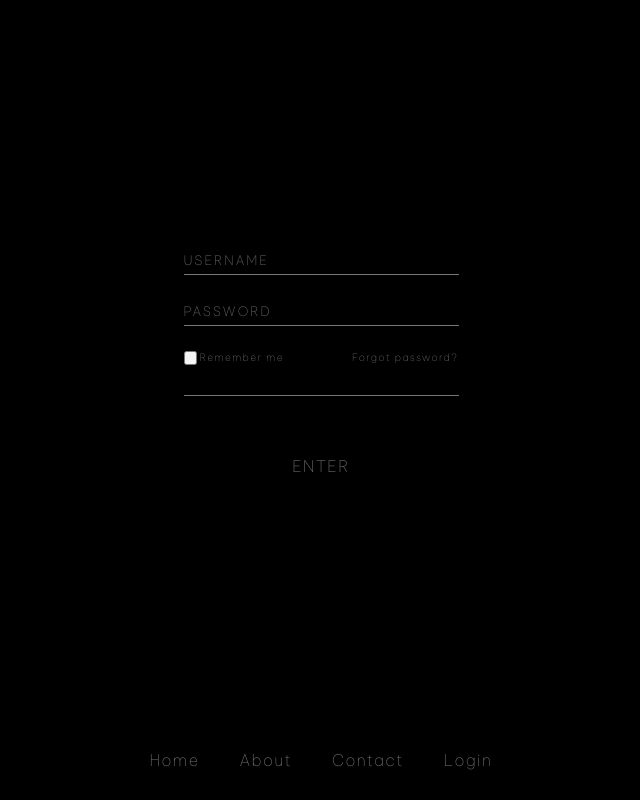
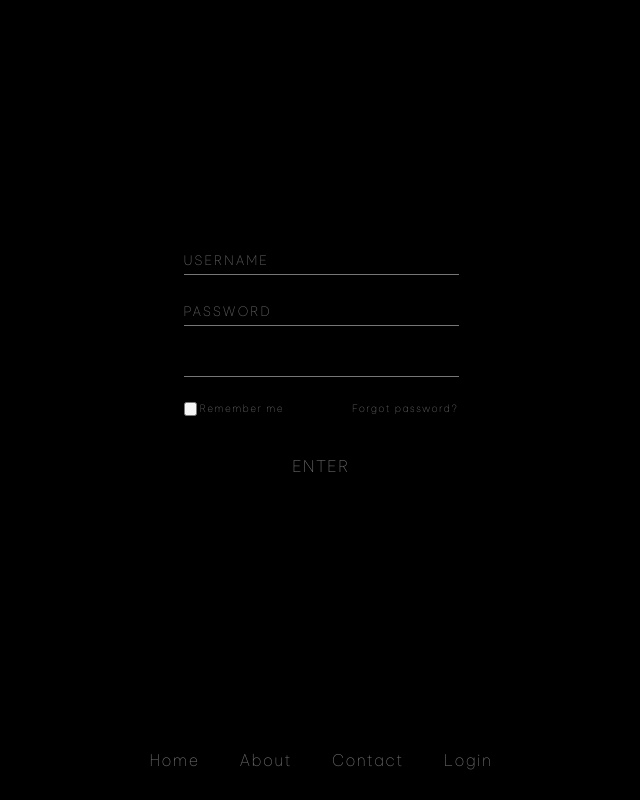
Before and after one commit to c2kle/industry-standard, a React (Create React App) app in the folder client/: page / in a window 1280 px wide. Both pictures are taken after a click on the item "Login". Shown: the whole page, without its empty margins (319-959 px from the left). Built offline with nearby package versions, Linux system fonts and the light colour scheme.

Commit message:
no placeholder

```diff
--- a/client/src/components/Login.js
+++ b/client/src/components/Login.js
@@ -19,11 +19,11 @@ if (username === 'SILKROAD' || password === 'ADMIN') {
     <form  className="login-form" onSubmit={(e) => {e.preventDefault();onSubmitHandler(e)} }>
     <input className="login-form__input" type="text" name="username" autoComplete="off" placeholder="Username"></input>
     <input className="login-form__input" type="password" name="password" autoComplete="off" placeholder="Password"></input>
+    <input className="login-form__input" type="text" name="space" autoComplete="off"></input>
     <div className="login-form__adjust-box">
       <label className="login-form__adjust-box__checkbox-label"><input className="login-form__adjust-box__checkbox-label__checkbox" type="checkbox"></input><span className="login-form__adjust-box__checkbox-label__span">Remember me</span></label>
       <button className="login-form__adjust-box__button"type="submit">Forgot password?</button>
     </div>
-    <input className="login-form__input" type="text" name="space" autoComplete="off"></input>
     <button className="login-form__enter-button" type="submit">ENTER</button>
   </form>
   )
```
Also changed, not shown: 7 other files (tests, documents, lock files or other folders).
